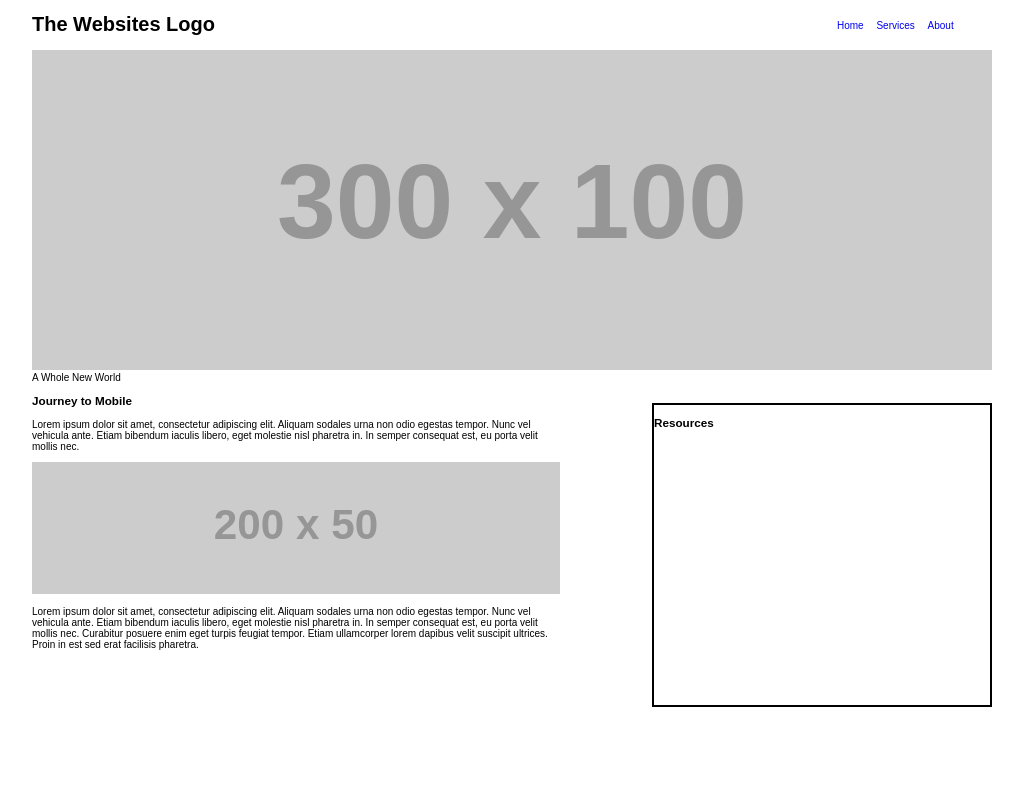
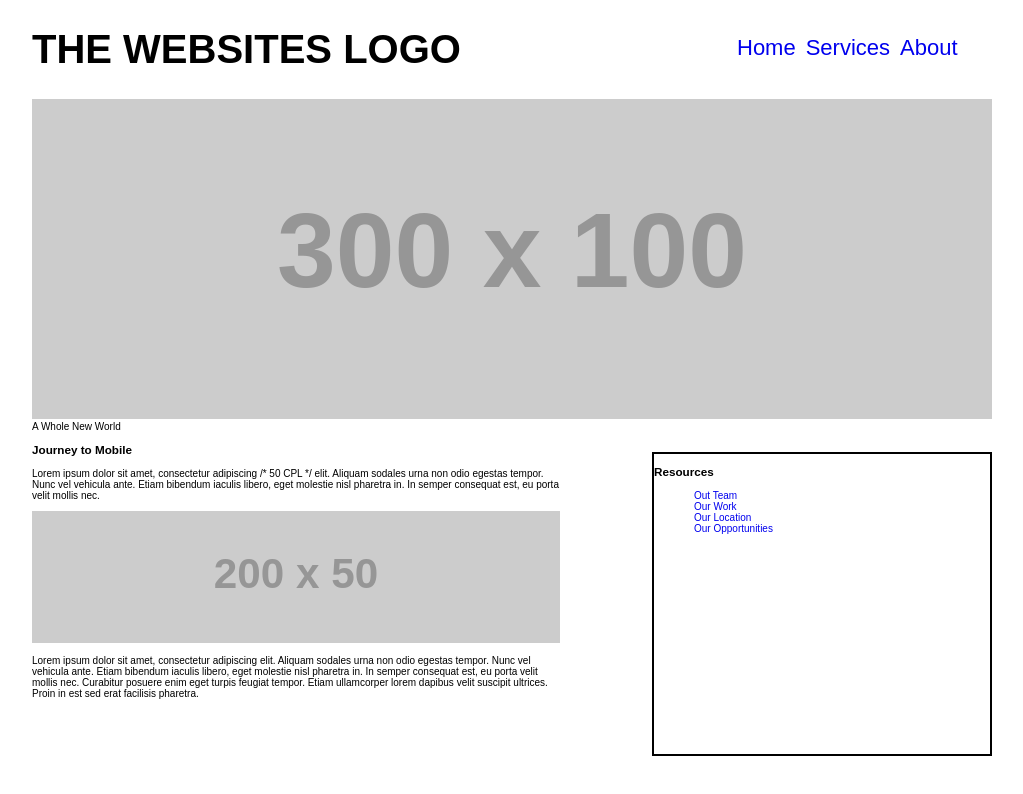
Before and after one commit to nickjoegray/responsive_template, a plain HTML site: page index.html in a window 1280 px wide. Shown: the whole page, without its empty margins (128-1151 px from the left). Drawn offline with nearby package versions, Linux system fonts and the light colour scheme; placeholder pictures from the web are drawn by us; a script that the page names is missing.

Commit message:
looking at a new way to semantically write the main banner with caption

```diff
--- a/css/index.css
+++ b/css/index.css
@@ -4,18 +4,23 @@
 
   .clearfix .title {
     float: none;
+    width:inherit;
+    text-transform: uppercase;
   }
 
   .clearfix .first-nav {
     float: none;
+    width:inherit;
   }
 
   article {
     float: none;
+    width:inherit;
   }
 
   aside {
     float: none;
+    width:inherit;
   }
 
 }
@@ -38,26 +43,29 @@
     left:0;
     float:left;
     width:66.78%;
+    font-size:4em;
+    text-transform: uppercase;
   }
 
   .clearfix .first-nav {
+    top:0;
     right:0;
     float:right;
-    width:20.83333%;
+    width:31.25%;
     margin-top:20px;
   }
 
   .clearfix .first-nav ul {
-    display: inline;
+    display: inline-flex;
   }
 
   .clearfix .first-nav ul li {
-    display: inline;
-    padding:2.5%;
+    padding:5px;
   }
 
   .clearfix .first-nav ul li a {
     text-decoration: none;
+    font-size:2.2em;
   }
 
   .main-image img{
@@ -77,7 +85,7 @@
     width:55%;
   }
 
-  aside {
+  .inner.sidebar {
     float: right;
     width:35%;
     height:300px;
@@ -89,7 +97,7 @@
     list-style-type: none;
   }
 
-  aside nav ul li a {
+  .sidebar ul li a {
     text-decoration: none;
   }
 
--- a/index.html
+++ b/index.html
@@ -18,6 +18,7 @@
             <p class="chromeframe">You are using an <strong>outdated</strong> browser. Please <a href="http://browsehappy.com/">upgrade your browser</a> or <a href="http://www.google.com/chromeframe/?redirect=true">activate Google Chrome Frame</a> to improve your experience.</p>
         <![endif]-->
 
+        <!-- HEADER -->
         <div class="header-container">
             <header class="wrapper clearfix">
                 <h1 class="title">The Websites Logo</h1>
@@ -31,19 +32,29 @@
             </header>
         </div>
 
-        <div class="main-image">
+        <!-- BANNER -->
+        <section class="main-image">
             <figure>
                 <img src="http://placehold.it/300x100" alt="My Picture">
                 <figcaption>A Whole New World</figcaption>
             </figure>
-        </div>
+        </section>
 
+        <!-- <section class="banner">
+            <div class="banner-caption">
+                <h2>A Whole New Business</h2>
+                <p>Come explore like never before!</p>
+            </div>
+        </section> -->
+
+
+        <!-- MAIN -->
         <section class="main">
             <article class="primary content">
                 <header>
                     <h3>Journey to Mobile</h3>
                 </header>
-                <p>Lorem ipsum dolor sit amet, consectetur adipiscing elit. Aliquam sodales urna non odio egestas tempor. Nunc vel vehicula ante. Etiam bibendum iaculis libero, eget molestie nisl pharetra in. In semper consequat est, eu porta velit mollis nec.</p>
+                <p>Lorem ipsum dolor sit amet, consectetur adipiscing /* 50 CPL */ elit. Aliquam sodales urna non odio egestas tempor. Nunc vel vehicula ante. Etiam bibendum iaculis libero, eget molestie nisl pharetra in. In semper consequat est, eu porta velit mollis nec.</p>
                 <img src="http://placehold.it/200x50" alt="smaller image" />
                 <p>Lorem ipsum dolor sit amet, consectetur adipiscing elit. Aliquam sodales urna non odio egestas tempor. Nunc vel vehicula ante. Etiam bibendum iaculis libero, eget molestie nisl pharetra in. In semper consequat est, eu porta velit mollis nec. Curabitur posuere enim eget turpis feugiat tempor. Etiam ullamcorper lorem dapibus velit suscipit ultrices. Proin in est sed erat facilisis pharetra.</p>
             </article>
@@ -52,9 +63,10 @@
                 <div class="inner sidebar">
                     <h3>Resources</h3>
                     <ul>
-                        <li><a href=""></a></li>
-                        <li><a href=""></a></li>
-                        <li><a href=""></a></li>
+                        <li><a href="#">Out Team</a></li>
+                        <li><a href="#">Our Work</a></li>
+                        <li><a href="#">Our Location</a></li>
+                        <li><a href="#">Our Opportunities</a></li>
                     </ul>
                 </div>
             </aside>
```
Also changed, not shown: img/download.jpeg (added).
